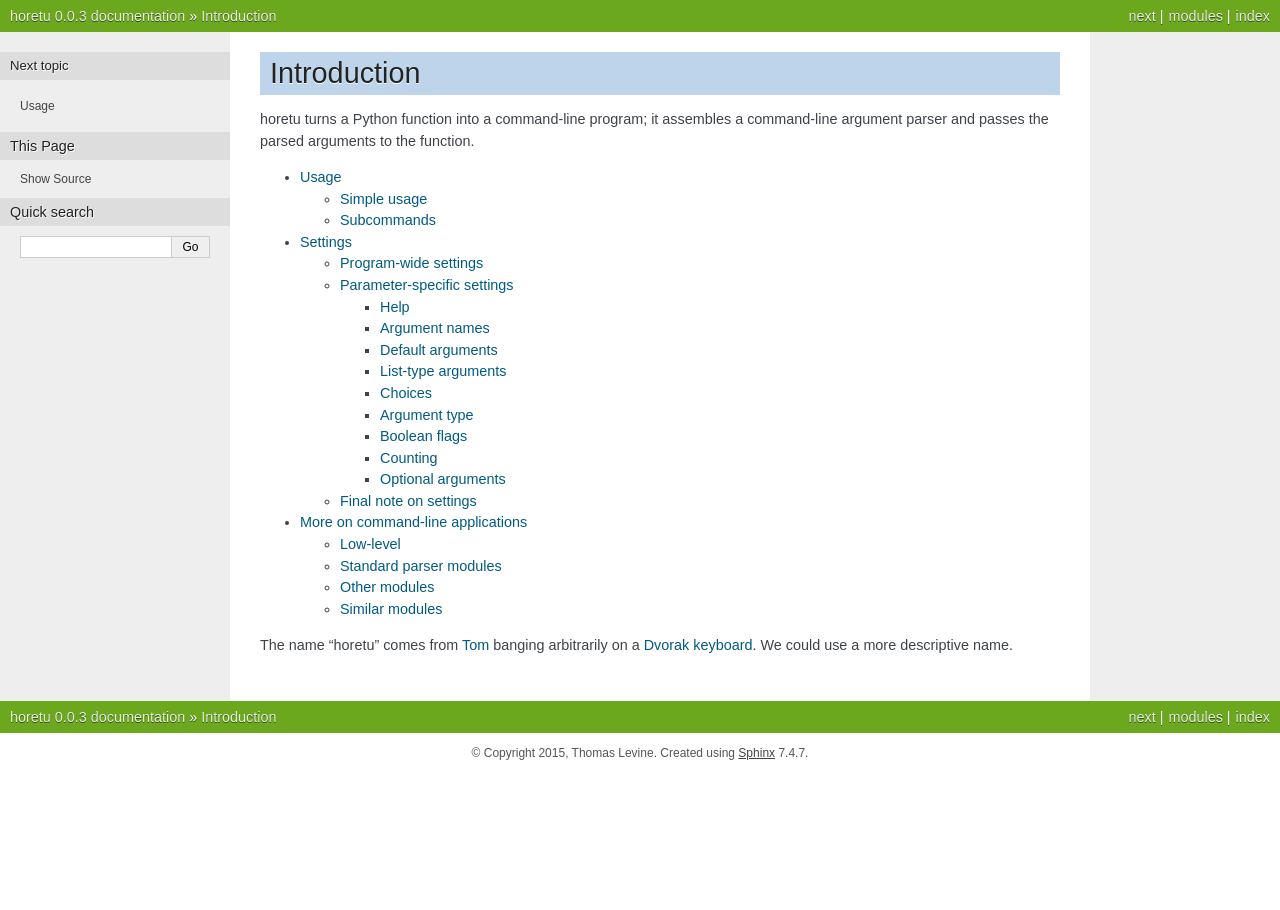
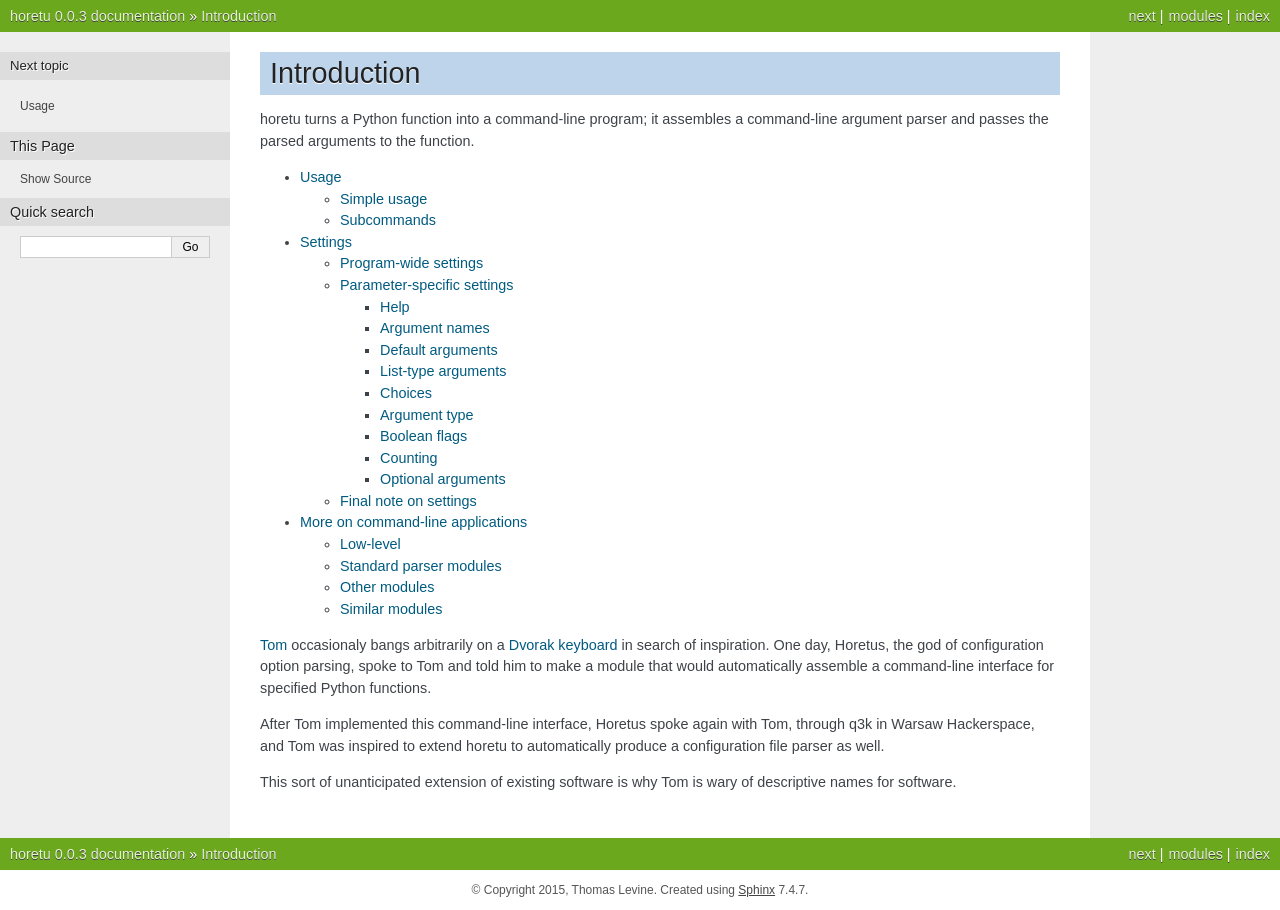
Before and after one commit to tlevine/horetu, a Sphinx documentation site: the page built from docs/index.rst, in a window 1280 px wide. Built offline with Sphinx 7.4.7, drawn with Linux system fonts in a browser that asks for light colours.

Commit message:
more on th ename

```diff
--- a/docs/index.rst
+++ b/docs/index.rst
@@ -14,7 +14,17 @@ arguments to the function.
     settings
     more
 
-The name "horetu" comes from `Tom <https://thomaslevine.com>`_
-banging arbitrarily on a
-`Dvorak keyboard <https://en.wikipedia.org/wiki/Dvorak_Simplified_Keyboard>`_.
-We could use a more descriptive name.
+`Tom <https://thomaslevine.com>`_ occasionaly bangs arbitrarily on a
+`Dvorak keyboard <https://en.wikipedia.org/wiki/Dvorak_Simplified_Keyboard>`_
+in search of inspiration. One day, Horetus, the god of configuration option
+parsing, spoke to Tom and told him to make a module that would automatically
+assemble a command-line interface for specified Python functions.
+
+After Tom implemented this command-line interface, Horetus spoke again with
+Tom, through
+q3k
+in Warsaw Hackerspace, and Tom was inspired to extend horetu to automatically
+produce a configuration file parser as well.
+
+This sort of unanticipated extension of existing software is why Tom is wary
+of descriptive names for software.
```
